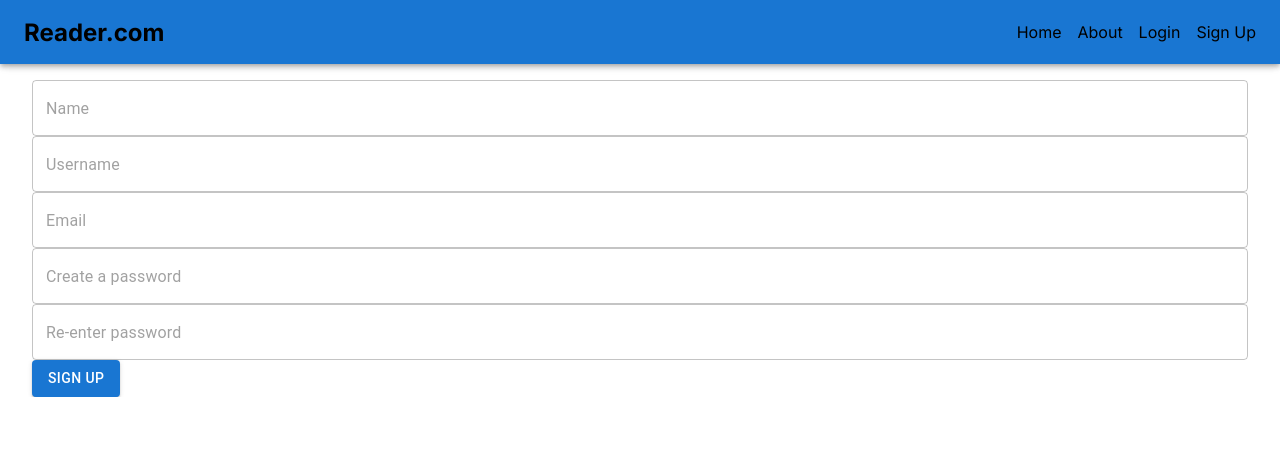
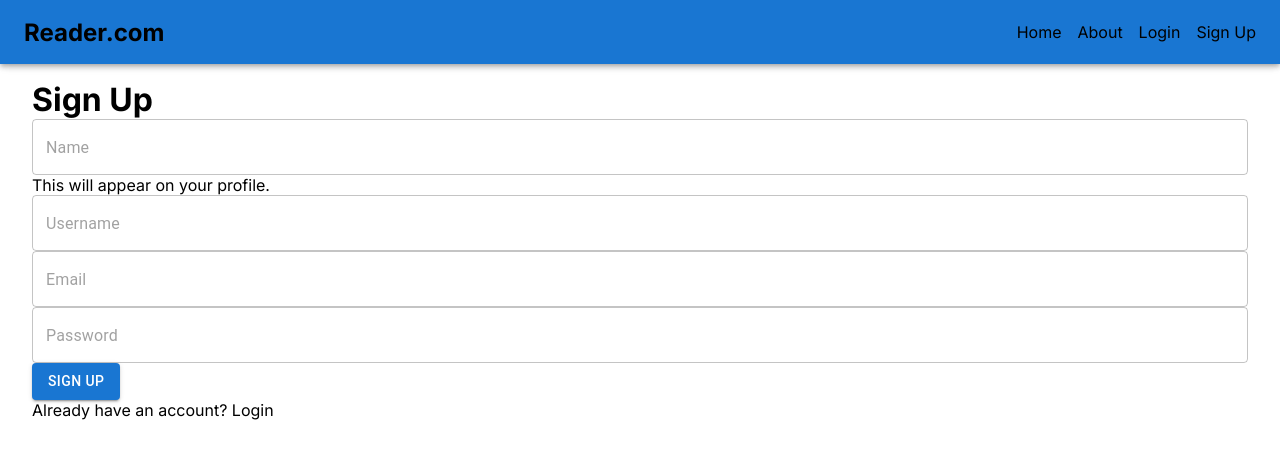
Before and after one commit to Sumansourabh14/reader.com, a Next.js app: page /sign-up in a window 1280 px wide. Shown: the top 458 px of the page. Built offline with nearby package versions, Linux system fonts and the light colour scheme; no server answers.

Commit message:
removed reenter password field in sign up form

```diff
--- a/src/app/login/page.js
+++ b/src/app/login/page.js
@@ -4,6 +4,7 @@ import { useContext, useState } from "react";
 import TextInput from "../../components/formComponents/TextInput";
 import { GlobalContext } from "@/services/globalContext";
 import LoadingButton from "@/components/pageComponents/LoadingButton";
+import Link from "next/link";
 
 export const metadata = {
   title: "Login",
@@ -24,6 +25,7 @@ const Login = () => {
 
   return (
     <div>
+      <h1>Login</h1>
       {loginError && <h4>{loginError}</h4>}
 
       <form onSubmit={submitHandler}>
@@ -49,6 +51,9 @@ const Login = () => {
             </div>
           )}
         </Button>
+        <p>
+          Don&apos;t have an account? <Link href="/sign-up">Sign up</Link>
+        </p>
       </form>
     </div>
   );
--- a/src/app/sign-up/page.js
+++ b/src/app/sign-up/page.js
@@ -2,7 +2,8 @@
 import TextInput from "@/components/formComponents/TextInput";
 import LoadingButton from "@/components/pageComponents/LoadingButton";
 import { GlobalContext } from "@/services/globalContext";
-import { Button } from "@mui/material";
+import { Button, Stack } from "@mui/material";
+import Link from "next/link";
 import React, { useContext, useState } from "react";
 
 export const metadata = {
@@ -16,21 +17,18 @@ const SignUp = () => {
   const [email, setEmail] = useState("");
   const [username, setUsername] = useState("");
   const [password, setPassword] = useState("");
-  const [password2, setPassword2] = useState("");
 
   const handleSignUp = (e) => {
     e.preventDefault();
 
-    if (password === password2) {
     signUp(name, username, email, password);
-    } else {
-      console.log("Error: Password doesn't match!");
-    }
   };
 
   return (
     <div>
+      <h1>Sign Up</h1>
       <form onSubmit={handleSignUp}>
+        <div>
           <TextInput
             type="text"
             placeholder="Name"
@@ -38,6 +36,8 @@ const SignUp = () => {
             onChange={(e) => setName(e.target.value)}
             required={true}
           />
+          <p>This will appear on your profile.</p>
+        </div>
         <TextInput
           type="text"
           placeholder="Username"
@@ -54,16 +54,9 @@ const SignUp = () => {
         />
         <TextInput
           type="password"
-          placeholder="Create a password"
+          placeholder="Password"
           value={password}
           onChange={(e) => setPassword(e.target.value)}
-          required={true}
-        />
-        <TextInput
-          type="password"
-          placeholder="Re-enter password"
-          value={password2}
-          onChange={(e) => setPassword2(e.target.value)}
           required={true}
         />
         <Button variant="contained" type="submit">
@@ -74,6 +67,9 @@ const SignUp = () => {
             </div>
           )}
         </Button>
+        <p>
+          Already have an account? <Link href="/login">Login</Link>
+        </p>
       </form>
     </div>
   );
--- a/src/services/globalContext.js
+++ b/src/services/globalContext.js
@@ -42,6 +42,7 @@ export const GlobalContextProvider = ({ children }) => {
 
       setIsAuthenticated(true);
       setLoading(false);
+
       router.push("/profile");
     } catch (error) {
       console.log(error);
```
Also changed, not shown: src/utils/README.md. Lines whose indentation alone changed are shown as unchanged.
